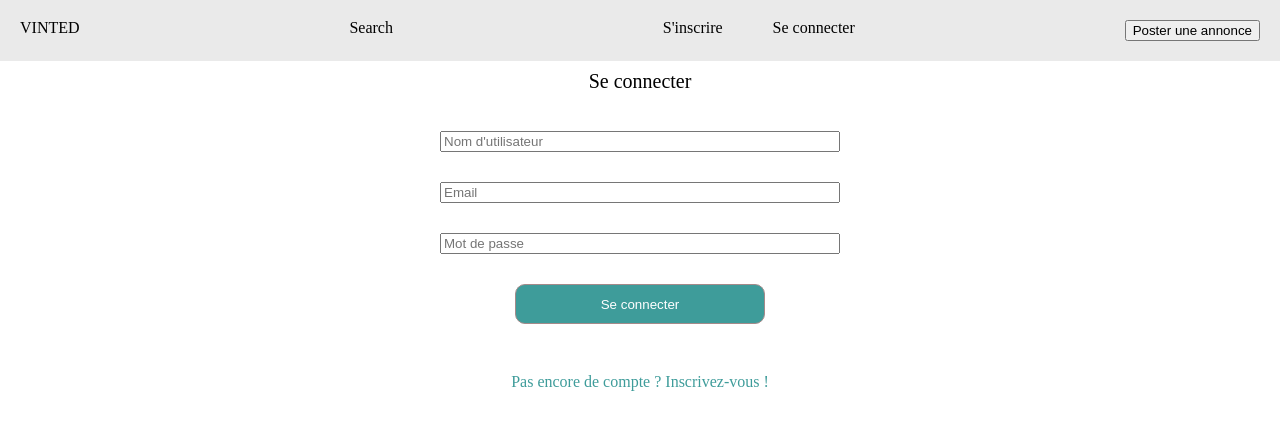
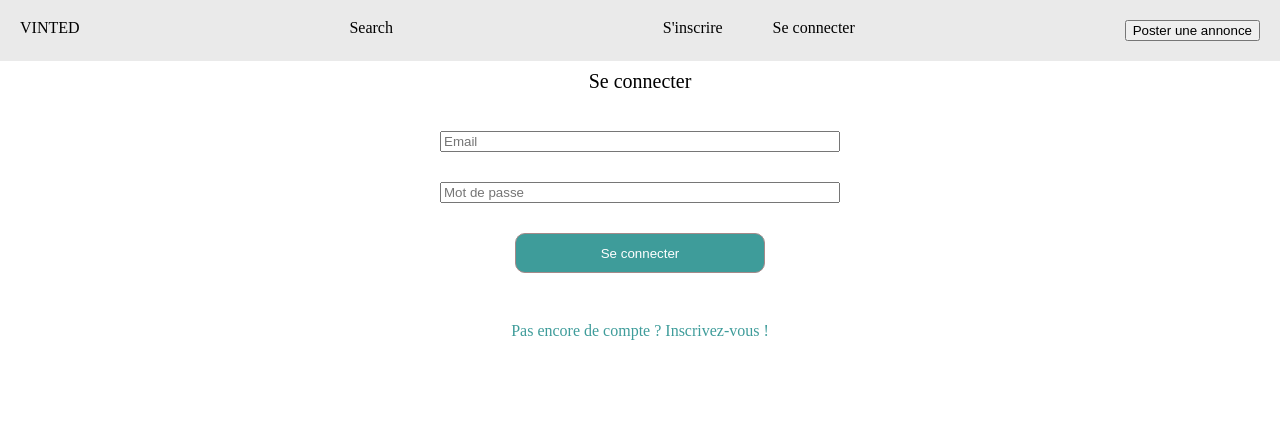
Before and after one commit to Beupha/Vinted-Front, a React (Vite) app: page /login in a window 1280 px wide. Shown: the top 430 px of the page. Built offline with nearby package versions, Linux system fonts and the light colour scheme; the HTML template or start-up script is replaced by a standard one.

Commit message:
ajustement back perso

```diff
--- a/src/pages/Login/Login.css
+++ b/src/pages/Login/Login.css
@@ -32,3 +32,8 @@ h1 {
   margin: auto;
   max-width: 400px;
 }
+
+.errorPassword {
+  text-align: center;
+  color: rgb(106, 7, 7);
+}
--- a/src/pages/Login/Login.jsx
+++ b/src/pages/Login/Login.jsx
@@ -10,6 +10,7 @@ export default function Login({ setToken, setDisplayModalInscription }) {
   const [email, setEmail] = useState("");
   const [password, setPassword] = useState("");
   const [errorMessage, setErrorMessage] = useState("");
+  const [errorPassword, setErrorPassword] = useState("");
 
   const navigate = useNavigate();
 
@@ -17,11 +18,10 @@ export default function Login({ setToken, setDisplayModalInscription }) {
     event.preventDefault();
 
     try {
-      if (username && email && password) {
+      if (email && password) {
         const { data } = await axios.post(
-          "https://lereacteur-vinted-api.herokuapp.com/user/login",
+          "https://site--vinted-back--fzydy6yrfhrj.code.run/user/login",
           {
-            username,
             email,
             password,
           }
@@ -34,7 +34,8 @@ export default function Login({ setToken, setDisplayModalInscription }) {
         setErrorMessage("Veuillez remplir tous les champs");
       }
     } catch (error) {
-      console.log("Signpage error ->", error.response);
+      setErrorPassword("Accès refusé, veuillez réessayer");
+      console.log("error.response->", error.response);
     }
   };
 
@@ -43,18 +44,6 @@ export default function Login({ setToken, setDisplayModalInscription }) {
       <h1>Se connecter</h1>
 
       <form onSubmit={handleSubmit} className="formLogin">
-        <input
-          type="text"
-          name="usesername"
-          id="username"
-          placeholder="Nom d'utilisateur"
-          value={username}
-          onChange={(event) => {
-            setErrorMessage("");
-            setUsername(event.target.value);
-          }}
-        />
-
         <input
           type="email"
           name="email"
@@ -75,6 +64,7 @@ export default function Login({ setToken, setDisplayModalInscription }) {
           value={password}
           onChange={(event) => {
             setErrorMessage("");
+            setErrorPassword("");
             setPassword(event.target.value);
           }}
         />
@@ -93,6 +83,10 @@ export default function Login({ setToken, setDisplayModalInscription }) {
       >
         Pas encore de compte ? Inscrivez-vous !
       </Link>
+
+      <div className="errorPassword">
+        {errorPassword && <p>{errorPassword}</p>}
+      </div>
     </main>
   );
 }
--- a/src/pages/Publish/Publish.css
+++ b/src/pages/Publish/Publish.css
@@ -25,3 +25,7 @@ input {
   width: 50vw;
   height: 150px;
 }
+
+.errorOffer {
+  padding-bottom: 20px;
+}
--- a/src/pages/Publish/Publish.jsx
+++ b/src/pages/Publish/Publish.jsx
@@ -35,7 +35,7 @@ function App() {
         }
 
         const { data } = await axios.post(
-          "https://lereacteur-vinted-api.herokuapp.com/offer/publish",
+          "https://site--vinted-back--fzydy6yrfhrj.code.run/offer/publish",
           formData,
           {
             headers: {
@@ -182,9 +182,6 @@ function App() {
             }}
           />
         </label>
-        {/* -- Autre syntaxe pour lier l'input à son 'label' */}
-        {/* <label htmlFor="image">Image :</label>
-        <input type="file" name="image" id="image" /> */}
 
         {/* -- Affichage d'une preview de l'image avant de faire la requête */}
         {image && <img src={URL.createObjectURL(image)} alt="" />}
@@ -204,7 +201,7 @@ function App() {
         </label>
 
         <button>Envoyer</button>
-        {errorMessage && <p>{errorMessage}</p>}
+        {errorMessage && <p className="errorOffer">{errorMessage}</p>}
       </form>
     </main>
   );
--- a/src/pages/SignUp/SignUp.jsx
+++ b/src/pages/SignUp/SignUp.jsx
@@ -20,7 +20,7 @@ export default function SignupPage({ setToken, setDisplayModalConnect }) {
     try {
       if (username && email && password) {
         const { data } = await axios.post(
-          "https://lereacteur-vinted-api.herokuapp.com/user/signup",
+          "https://site--vinted-back--fzydy6yrfhrj.code.run/user/signup",
           {
             username,
             email,
```
